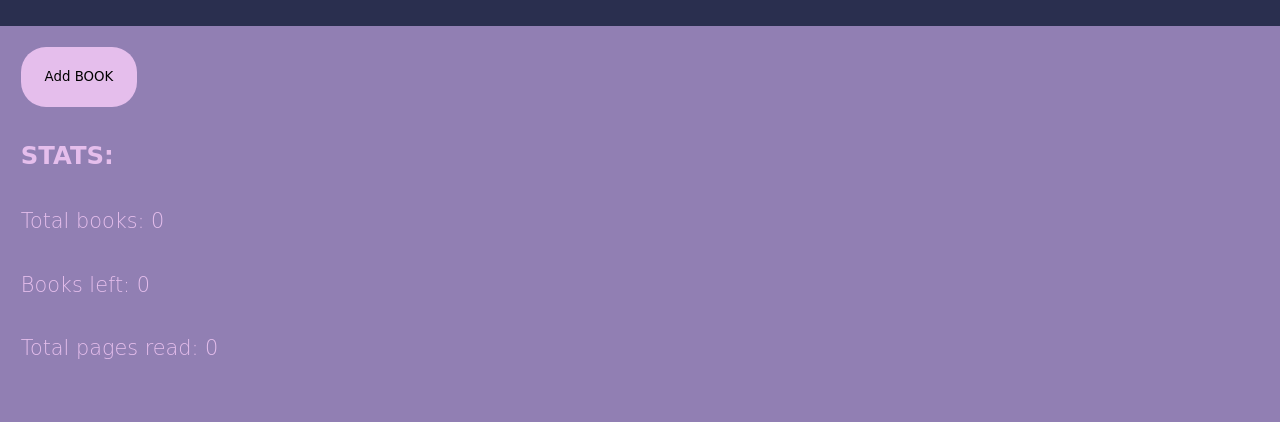
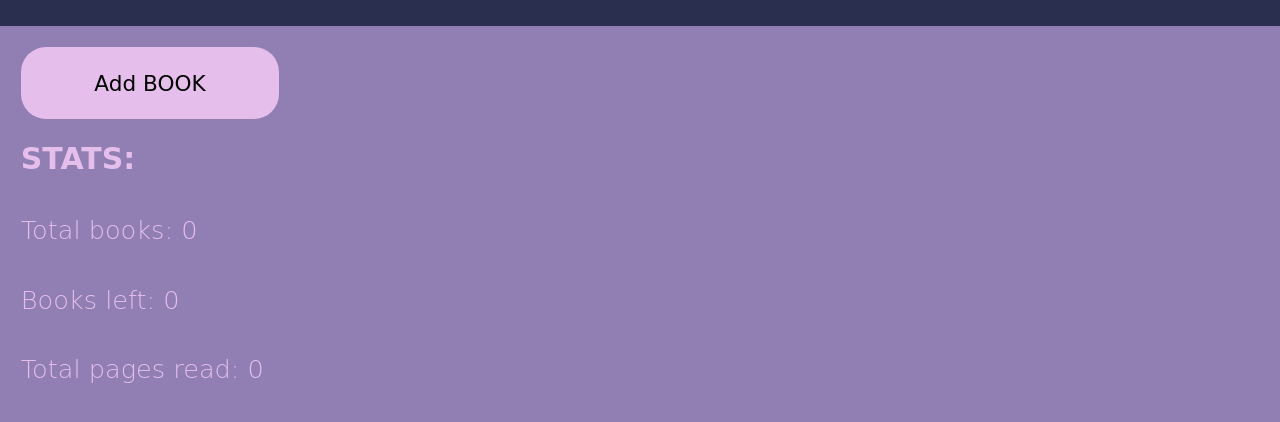
Before and after one commit to deliasoare/Library, a plain HTML site: page program/index.html in a window 1280 px wide. Shown: the part 74-496 px from the top of the page. Drawn offline with Linux system fonts and the light colour scheme; a web font is replaced by a local one.

Commit message:
Add favicon and increase font-sizes for better visibility

```diff
--- a/program/index.html
+++ b/program/index.html
@@ -6,6 +6,7 @@
     <meta name="viewport" content="width=device-width, initial-scale=1.0">
     <link rel="stylesheet" href="https://maxcdn.bootstrapcdn.com/font-awesome/4.4.0/css/font-awesome.min.css">
     <link rel="stylesheet" href="styles.css">
+    <link rel="icon" href="favicon.png">
     <title>Library</title>
 </head>
 <body>
--- a/program/index.js
+++ b/program/index.js
@@ -96,6 +96,9 @@ function loadBooks() {
 
 addButton.addEventListener('click', () => {
     modal.style.display = 'block';
+    if (modal.querySelector('.warning')) {
+        modal.querySelector('.warning').remove();
+    }
 })
 closeModal.addEventListener('click', () => {
     modal.style.display = 'none';
--- a/program/styles.css
+++ b/program/styles.css
@@ -63,10 +63,6 @@ html, body {
 .card {
     max-width:350px;
 }
-.add {
-    max-height:60px;
-    max-width:150px;
-}
 /* Style */
 .sidebar, .main {
     font-size:1.3rem;
@@ -84,7 +80,6 @@ html, body {
     color: var(--card);
 }
 button.add {
-    width:45%;
     padding:1.1em;
     border-radius:25px;
     border:none;
@@ -232,6 +227,13 @@ input[type="text"]:invalid, input[type="number"]:invalid {
     border:2px solid var(--unread);
 }
 
+.stats {
+    font-size:1.6rem;
+}
+.add {
+    font-size:1.35rem;
+    height:fit-content;
+}
 
 @media (max-width:600px) {
     .container {
```
Also changed, not shown: extra/account.svg (deleted), program/favicon.png (added).
